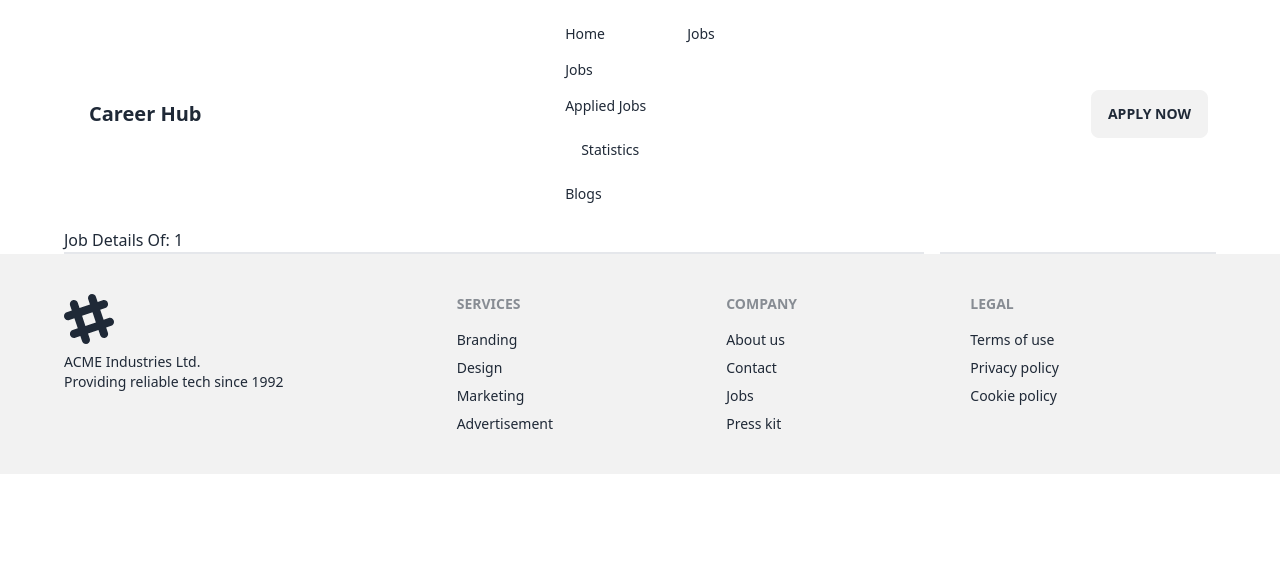
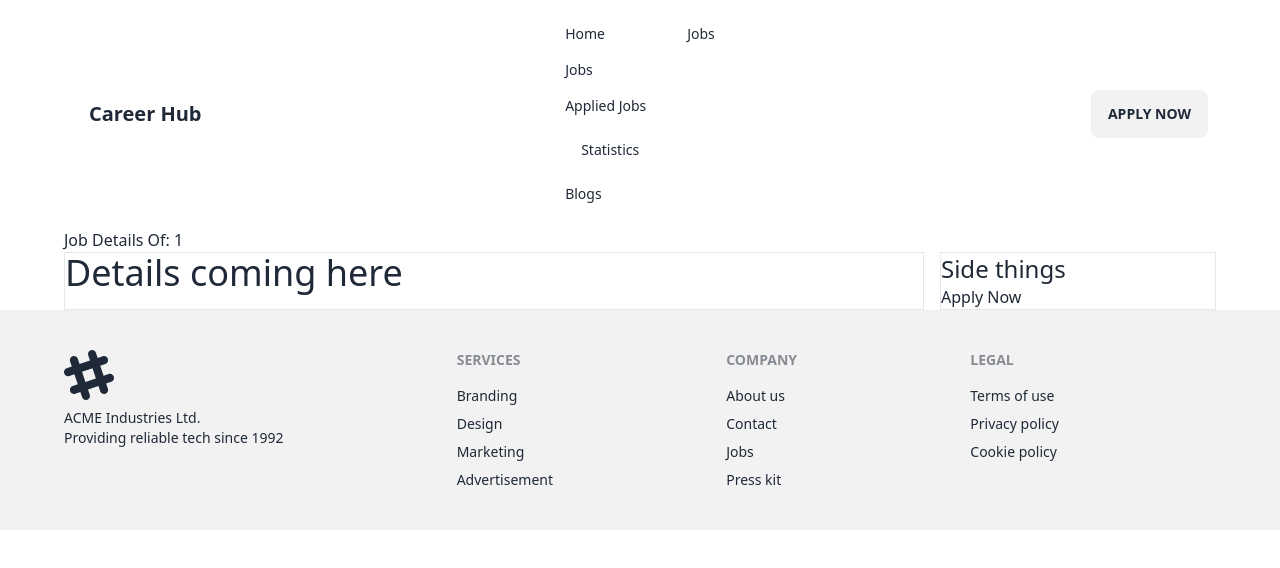
Before and after one commit to alalhosen/react-career-hub--d47, a React (Vite) app: page /job/1 in a window 1280 px wide. Shown: the top 568 px of the page. Built offline with nearby package versions, Linux system fonts and the light colour scheme.

Commit message:
something add in jobDetails

```diff
--- a/src/components/JobDetails/JobDetails.jsx
+++ b/src/components/JobDetails/JobDetails.jsx
@@ -3,15 +3,20 @@ import { useLoaderData, useParams } from "react-router-dom";
 const JobDetails = () => {
   const jobs = useLoaderData();
   const { id } = useParams();
-  const idInt=parseInt(id);
+  const idInt = parseInt(id);
   const job = jobs.find((job) => job.id === idInt);
   console.log(jobs);
   return (
     <div>
       <h2>Job Details Of: {id}</h2>
       <div className="grid gap-4 md:grid-cols-4">
-        <div className="border md:col-span-3"></div>
-        <div className="border"></div>
+        <div className="border md:col-span-3">
+          <h2 className="text-4xl">Details coming here</h2>
+        </div>
+        <div className="border">
+          <h2 className="text-2xl">Side things</h2>
+          <button>Apply Now</button>
+        </div>
       </div>
     </div>
   );
```
